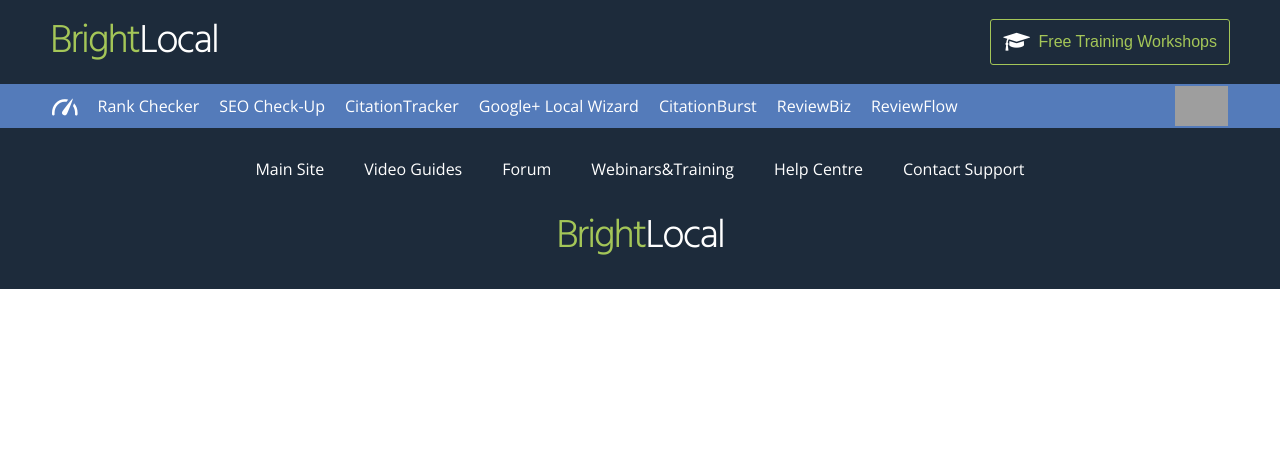
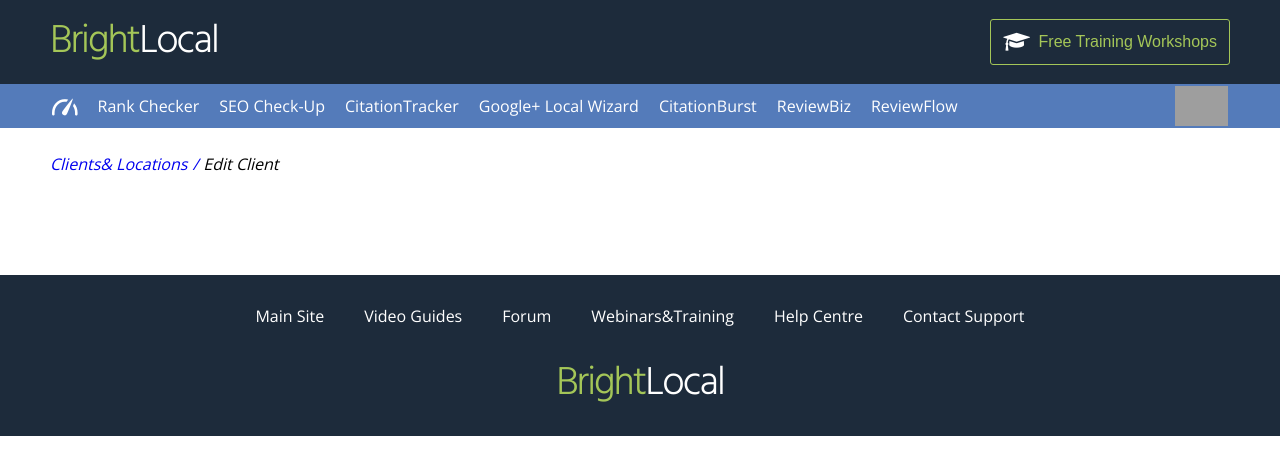
Before and after one commit to DimaGon/BrightLocal, a website built with webpack: page index.html in a window 1280 px wide. Built offline with nearby package versions, Linux system fonts and the light colour scheme; grey boxes are pictures that could not be loaded.

Commit message:
added breadcrumbs

```diff
--- a/client/app.js
+++ b/client/app.js
@@ -8,6 +8,7 @@
 import "./components/navigation/navigation.scss";
 import "./components/menu/menu.scss";
 import "./components/footer/footer.scss";
+import "./components/breadcrumbs/breadcrumbs.scss";
 
 // Scripts
 import "./components/navigation/navigation";
--- /dev/null
+++ b/client/components/breadcrumbs/breadcrumbs.scss
@@ -0,0 +1,16 @@
+.breadcrumbs {
+  display   : flex;
+  width     : 100%;
+  flex-flow : row nowrap;
+}
+
+.breadcrumbs__item {
+  font-style : italic;
+}
+
+.breadcrumbs__link {
+  &:after {
+    content : "/";
+    margin  : 0 5px;
+  }
+}
--- a/index.html
+++ b/index.html
@@ -46,6 +46,12 @@
                 </div>
             </div>
         </nav>
+        <div class="container container--main">
+            <ul class="breadcrumbs">
+                <li class="breadcrumbs__item"><a href="#" class="breadcrumbs__link">Clients& Locations</a></li>
+                <li class="breadcrumbs__item"><span class="breadcrumbs__last">Edit Client</span></li>
+            </ul>
+        </div>
         <footer class="footer">
             <div class="container">
                 <div class="footer__inner">
@@ -53,9 +59,11 @@
                         <li class="menu__item menu__item--footer"><a href="#" class="menu__link">Main Site</a></li>
                         <li class="menu__item menu__item--footer"><a href="#" class="menu__link">Video Guides</a></li>
                         <li class="menu__item menu__item--footer"><a href="#" class="menu__link">Forum</a></li>
-                        <li class="menu__item menu__item--footer"><a href="#" class="menu__link">Webinars&Training</a></li>
+                        <li class="menu__item menu__item--footer"><a href="#" class="menu__link">Webinars&Training</a>
+                        </li>
                         <li class="menu__item menu__item--footer"><a href="#" class="menu__link">Help Centre</a></li>
-                        <li class="menu__item menu__item--footer"><a href="#" class="menu__link">Contact Support</a></li>
+                        <li class="menu__item menu__item--footer"><a href="#" class="menu__link">Contact Support</a>
+                        </li>
                     </ul>
                     <div class="logo footer__logo">
                         <span class="logo__text logo__text--footer logo__text--green">bright</span>
```
